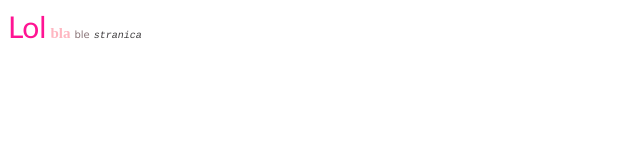
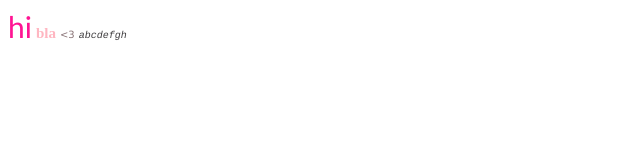
Before and after one commit to yxlixii/web, a plain HTML site: page index (7).html in a window 1280 px wide. Shown: the full height of the page, 0-640 px from the left. Drawn offline with Linux system fonts and the light colour scheme.

Commit message:
Update index (7).html

```diff
--- a/index (7).html
+++ b/index (7).html
@@ -28,17 +28,17 @@
 		}
 	</style>
 
-	<title> MOJA STRANICA :D</title>
+	<title> stranica </title>
 
 
 
 </head>
 
 <body>
-	<span class = "prvi"> Lol</span>
+	<span class = "prvi"> hi</span>
 	<span class = "drugi"> bla</span>
-	<span class = "treci"> ble</span>
-	<span class = "cetvrti"> stranica</span>
+	<span class = "treci"> <3</span>
+	<span class = "cetvrti"> abcdefgh </span>
 </body>
 
 
```
